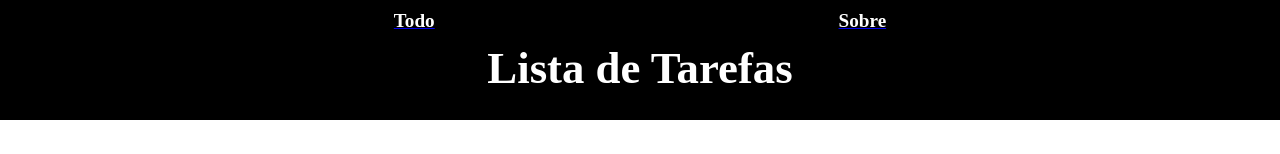
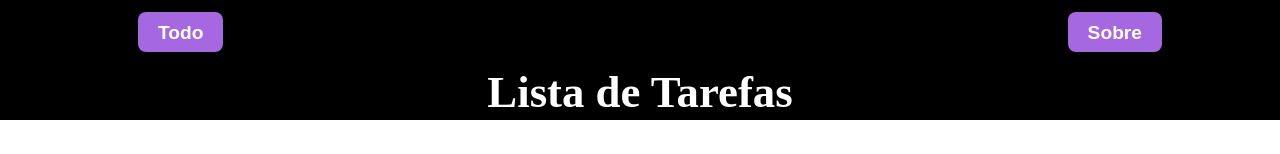
Before and after one commit to lucasjunior24/frontend-todo, a React (Create React App) app: page / in a window 1280 px wide. Shown: the top 154 px of the page. Built offline with nearby package versions, Linux system fonts and the light colour scheme; no server answers.

Commit message:
Melhorando header

```diff
--- a/src/App.js
+++ b/src/App.js
@@ -1,5 +1,4 @@
-import Header from './menu/Header';
-
+import Header from './Menu/Header';
 import Routes from './routes'
 import { HashRouter} from 'react-router-dom'
 
--- a/src/menu/Header.css
+++ b/src/menu/Header.css
@@ -2,18 +2,30 @@
     background-color: #000;
     height: 120px;
     width: 100%;
+    display: flex;
+    flex-direction: column;
+    align-items: center;
+    justify-content: space-around;
 }
 .Header .nav {
+    width: 80%;
     display: flex;
-    flex-direction: row;
-    justify-content: space-evenly;
-    /* color: #fff */
+    justify-content: space-between;
+    align-items: center;
+
 }
 
-.Header .nav h2{
+.Header .nav button {
+    background-color: rgb(166, 104, 224);
     font-size: 1.2rem;
     color: #fff;
     margin: 10px;
+    padding: 10px;
+
+    cursor: pointer;
+}
+.Header .nav button:hover {
+    background-color: rgb(117, 59, 172);
 }
 .Header h1 {
     font-size: 2.8rem;
@@ -22,9 +34,20 @@
     align-items: center;
     text-align: center;
 }
-@media(max-width: 790px) {
+@media(max-width: 690px) {
+
     .Header .nav {
         justify-content: space-between;
         /* color: #fff */
     }
+    .Header h1 {
+    font-size: 2rem;
+    }
 }
+
+@media(max-width: 400px) {
+    .Header .nav button {
+        margin: 0;
+        padding: 0;
+    }
+}
--- a/src/menu/Header.jsx
+++ b/src/menu/Header.jsx
@@ -4,8 +4,8 @@ function Header() {
     return (
       <div className="Header">
           <div className='nav'>
-              <Link to='/' ><h2>  Todo</h2></Link>
-              <Link to='/Sobre' ><h2>Sobre  </h2></Link>
+              <Link to='/' ><button>Todo</button></Link>
+              <Link to='/Sobre' ><button>Sobre</button></Link>
           </div>
           <h1>Lista de Tarefas</h1>
       </div>
```
Also changed, not shown: public/index.html (line endings or trailing spaces), 1 other file (tests, documents, lock files or other folders).
